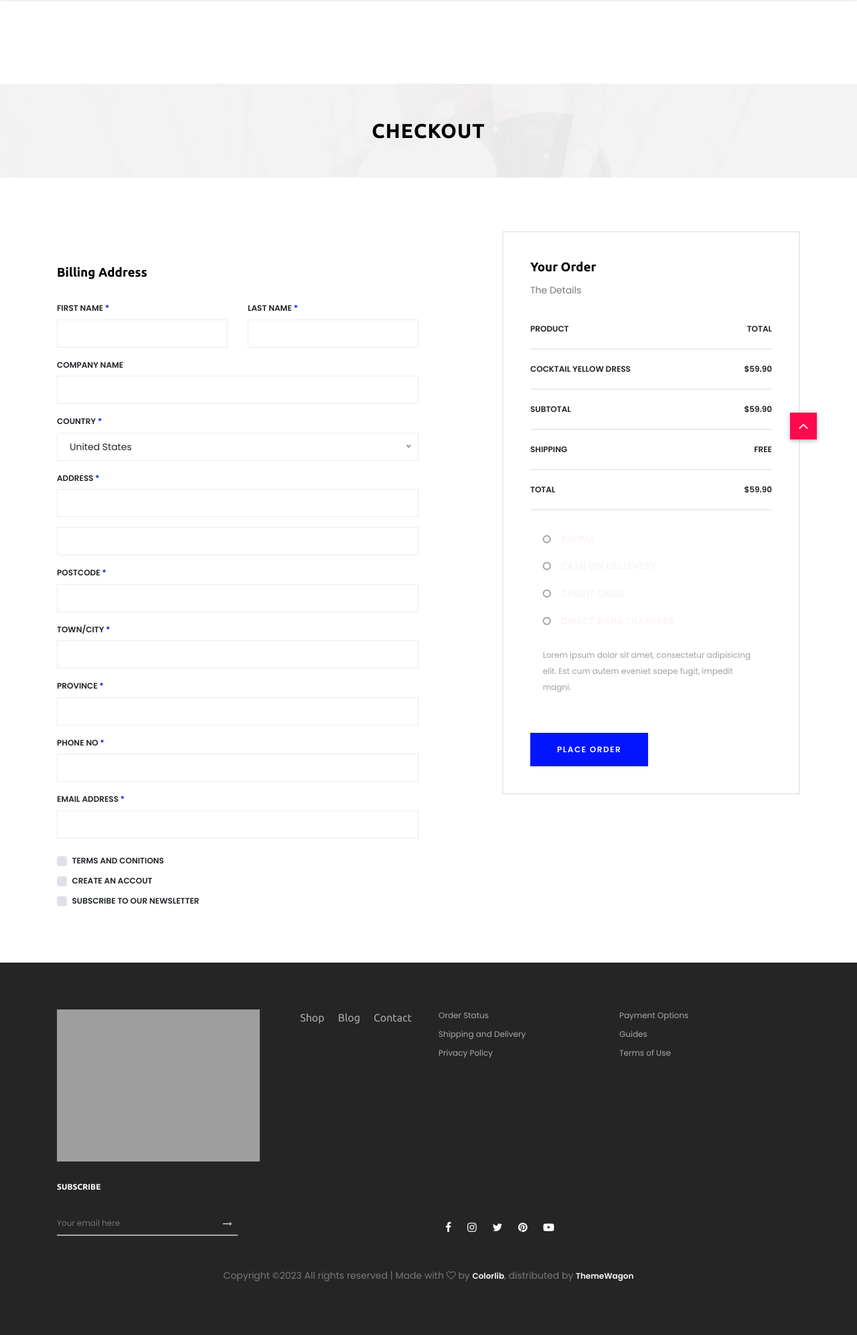
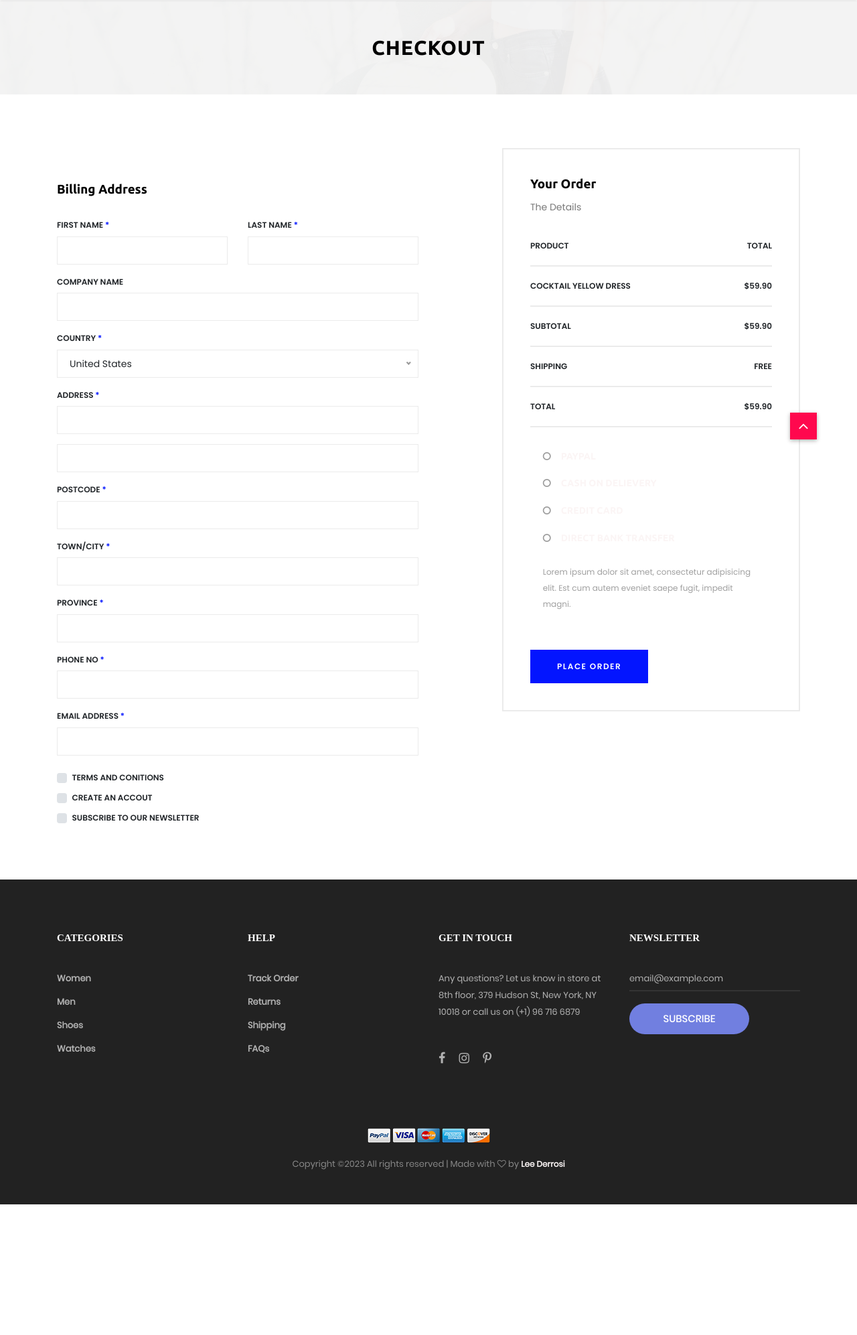
Before and after one commit to derrosilee/Coza-Store, a Django app: page /checkout/ in a window 1280 px wide. Shown: the part 84-2077 px from the top of the page at 67% size. After the commit the page ends 1882 px from the top, so only its background shows below. Run offline with Django 4.2, Linux system fonts and the light colour scheme; some libraries are stand-ins or nearby versions; some web fonts are replaced; grey boxes are pictures that could not be loaded.

Commit message:
Updated Chekout page

```diff
--- a/ecom/static/css/main.css
+++ b/ecom/static/css/main.css
@@ -217,7 +217,7 @@
 }
 
 .header-v4 .container-menu-desktop {
-  height: 124px;
+   /*height: 124px; */
 }
 
 
@@ -655,7 +655,6 @@
   background-color: #fff;
   padding: 15px;
   display: none;
-
   box-shadow: 0 0px 3px 0px rgba(0,0,0,0.2);
   -moz-box-shadow: 0 0px 3px 0px rgba(0,0,0,0.2);
   -webkit-box-shadow: 0 0px 3px 0px rgba(0,0,0,0.2);
--- a/templates/BaseTemplates/checkout/checkout.html
+++ b/templates/BaseTemplates/checkout/checkout.html
@@ -4,6 +4,8 @@
 {% block body %}
     {% load static %}
     {% include 'BaseTemplates/navbar/navbar_product.html' %}
+    {% include 'BaseTemplates/SideBar/sidebar_content.html' %}
+    {% include 'BaseTemplates/SideBar/sidebar_cart.html' %}
 <body>
      <!-- Core Style CSS -->
     <link rel="stylesheet" href="{% static 'css/checkout/core-style.css' %}">
@@ -181,85 +183,7 @@
     </div>
     <!-- ##### Checkout Area End ##### -->
 
-    <!-- ##### Footer Area Start ##### -->
-    <footer class="footer_area clearfix">
-        <div class="container">
-            <div class="row">
-                <!-- Single Widget Area -->
-                <div class="col-12 col-md-6">
-                    <div class="single_widget_area d-flex mb-30">
-                        <!-- Logo -->
-                        <div class="footer-logo mr-50">
-                            <a href="#"><img src="img/core-img/logo2.png" alt=""></a>
-                        </div>
-                        <!-- Footer Menu -->
-                        <div class="footer_menu">
-                            <ul>
-                                <li><a href="shop.html">Shop</a></li>
-                                <li><a href="blog.html">Blog</a></li>
-                                <li><a href="contact.html">Contact</a></li>
-                            </ul>
-                        </div>
-                    </div>
-                </div>
-                <!-- Single Widget Area -->
-                <div class="col-12 col-md-6">
-                    <div class="single_widget_area mb-30">
-                        <ul class="footer_widget_menu">
-                            <li><a href="#">Order Status</a></li>
-                            <li><a href="#">Payment Options</a></li>
-                            <li><a href="#">Shipping and Delivery</a></li>
-                            <li><a href="#">Guides</a></li>
-                            <li><a href="#">Privacy Policy</a></li>
-                            <li><a href="#">Terms of Use</a></li>
-                        </ul>
-                    </div>
-                </div>
-            </div>
-
-            <div class="row align-items-end">
-                <!-- Single Widget Area -->
-                <div class="col-12 col-md-6">
-                    <div class="single_widget_area">
-                        <div class="footer_heading mb-30">
-                            <h6>Subscribe</h6>
-                        </div>
-                        <div class="subscribtion_form">
-                            <form action="#" method="post">
-                                <input type="email" name="mail" class="mail" placeholder="Your email here">
-                                <button type="submit" class="submit"><i class="fa fa-long-arrow-right" aria-hidden="true"></i></button>
-                            </form>
-                        </div>
-                    </div>
-                </div>
-                <!-- Single Widget Area -->
-                <div class="col-12 col-md-6">
-                    <div class="single_widget_area">
-                        <div class="footer_social_area">
-                            <a href="#" data-toggle="tooltip" data-placement="top" title="Facebook"><i class="fa fa-facebook" aria-hidden="true"></i></a>
-                            <a href="#" data-toggle="tooltip" data-placement="top" title="Instagram"><i class="fa fa-instagram" aria-hidden="true"></i></a>
-                            <a href="#" data-toggle="tooltip" data-placement="top" title="Twitter"><i class="fa fa-twitter" aria-hidden="true"></i></a>
-                            <a href="#" data-toggle="tooltip" data-placement="top" title="Pinterest"><i class="fa fa-pinterest" aria-hidden="true"></i></a>
-                            <a href="#" data-toggle="tooltip" data-placement="top" title="Youtube"><i class="fa fa-youtube-play" aria-hidden="true"></i></a>
-                        </div>
-                    </div>
-                </div>
-            </div>
-
-<div class="row mt-5">
-                <div class="col-md-12 text-center">
-                    <p>
-                        <!-- Link back to Colorlib can't be removed. Template is licensed under CC BY 3.0. -->
-    Copyright &copy;<script>document.write(new Date().getFullYear());</script> All rights reserved | Made with <i class="fa fa-heart-o" aria-hidden="true"></i> by <a href="https://colorlib.com" target="_blank">Colorlib</a>, distributed by <a href="https://themewagon.com/" target="_blank">ThemeWagon</a>
-    <!-- Link back to Colorlib can't be removed. Template is licensed under CC BY 3.0. -->
-                    </p>
-                </div>
-            </div>
-
-        </div>
-
-
-    </footer>
+   {% include 'BaseTemplates/footer.html' %}
     <!-- ##### Footer Area End ##### -->
 
     <!-- jQuery (Necessary for All JavaScript Plugins) -->
```
